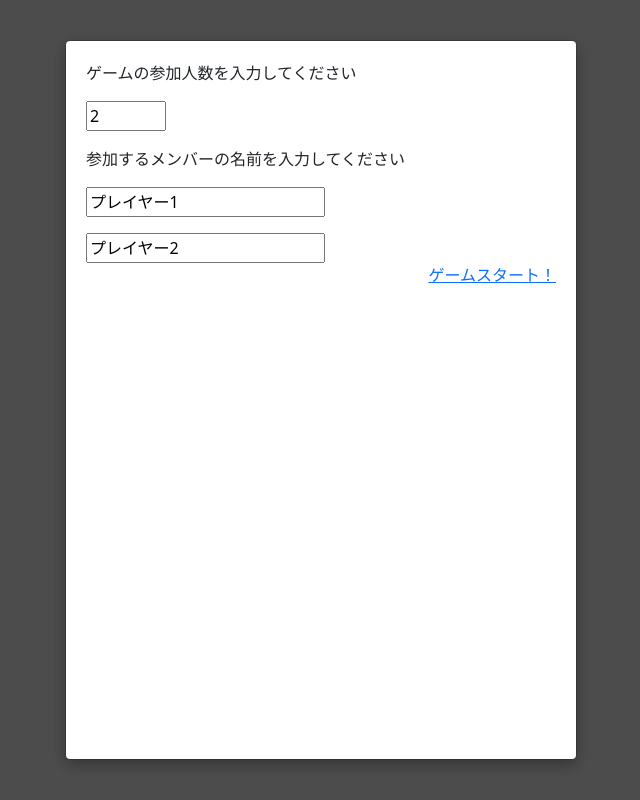
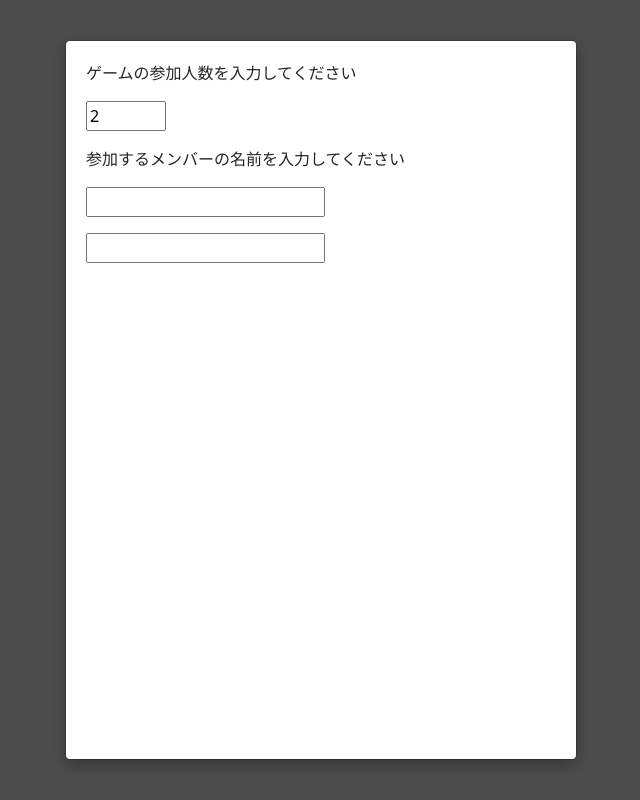
Before and after one commit to ryudama/siritori, a Vue app: page /Member in a window 1280 px wide. Shown: the whole page, without its empty margins (319-959 px from the left). Built offline with nearby package versions, Linux system fonts and the light colour scheme.

Commit message:
piniaに参加プレイヤーセットまで

```diff
--- a/src/components/Member.vue
+++ b/src/components/Member.vue
@@ -1,9 +1,24 @@
 <script setup>
-import { ref } from 'vue'
+import { ref, watch } from 'vue'
+import { usePlayer } from '@/stores/pinia.js'
 
-const member = ref(2)
+const members = ref(2)
+const playerNames = ref([])
+const startChecker = ref(false)
+
+const useMember = usePlayer()
+
+watch([() => members.value, () => playerNames.value.length],() => {
+    useMember.setPlayerName(playerNames.value)
+
+    if(playerNames.value.length === members.value){
+        startChecker.value = true
+    }
+})
 
 const startGame = () => {
+    console.log(playerNames.value.length)
+    console.log(members.value)
 }
 
 </script>
@@ -12,13 +27,13 @@ const startGame = () => {
     <div class="modal">
         <div class="modal-content">
             <div>ゲームの参加人数を入力してください</div>
-            <input type="number" class="mt-3 number" v-model="member" :min="2">
-            <div v-if="member" class="mt-3">参加するメンバーの名前を入力してください</div>
-            <div v-for="name in member" :key="name">
-                <input type="text" :value="'プレイヤー' +name" class="mt-3">
+            <input type="number" class="mt-3 number" v-model="members" :min="2">
+            <div v-if="members" class="mt-3">参加するメンバーの名前を入力してください</div>
+            <div v-for="index in members" :key="index">
+                <input type="text" v-model="playerNames[index-1]" class="mt-3">
             </div>
             <div class="toGame">
-                <router-link to="/Top" v-show="member" @click="startGame">ゲームスタート！</router-link>
+                <router-link to="/Top" v-show="startChecker" @click="startGame">ゲームスタート！</router-link>
             </div>
         </div>
     </div>
--- a/src/components/Rule.vue
+++ b/src/components/Rule.vue
@@ -18,7 +18,7 @@ const closeModal = () => {
     <div class="modal" @click="closeModal">
         <div class="modal-content" @click.stop>
             <div class="title">ルール説明</div>
-            <div>　　言ってはいけない言葉を言ってしまった人は脱落し、最後の1人になれば勝利</div>
+            <div>　言ってはいけない言葉を言ってしまった人は脱落し、最後の1人になれば勝利</div>
             <ul><div>⭐️言ってはいけない言葉とは⭐️</div>
                 <li>一番最後に「ん」がつく言葉（例：「きりん」）</li>
                 <li>アルファベットが入っている言葉（例:「TV」）</li>
--- a/src/components/Top.vue
+++ b/src/components/Top.vue
@@ -1,8 +1,11 @@
 <script setup>
 import { ref } from 'vue'
+import { usePlayer } from '@/stores/pinia.js'
 
 import Explanation from './Explanation.vue'
 import Rule from './Rule.vue'
+
+const useMember= usePlayer()
 
 const explanation = ref(false)
 const rule = ref(false)
@@ -15,12 +18,18 @@ const openRuleModal = () => {
     rule.value = !rule.value
 }
 
+const pinia = () => {
+    useMember.getPlayerName()
+    console.log(useMember.getPlayerName())
+}
+
 </script>
 
 <template>
     <div>
         <button @click="openExplanationModal">説明</button>
         <button @click="openRuleModal">ルール</button>
+        <button @click="pinia">Pinia確認</button>
         <div>Top</div>
 
         <Explanation v-if="explanation" @close="explanation = false"/>
```
